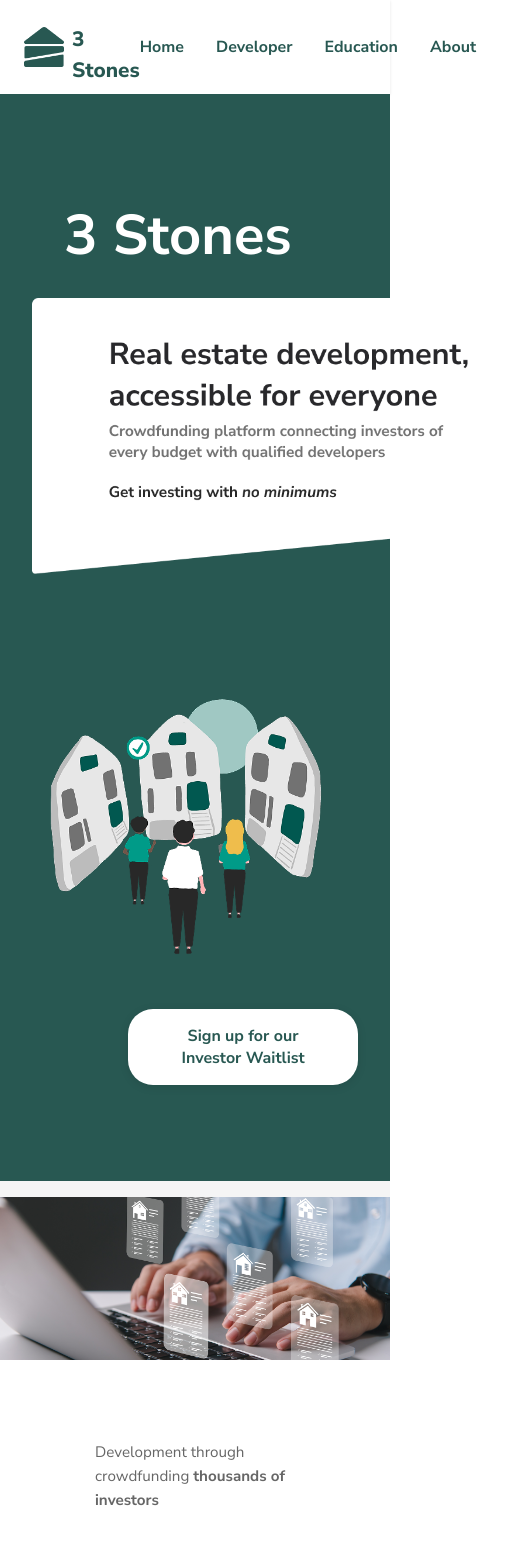
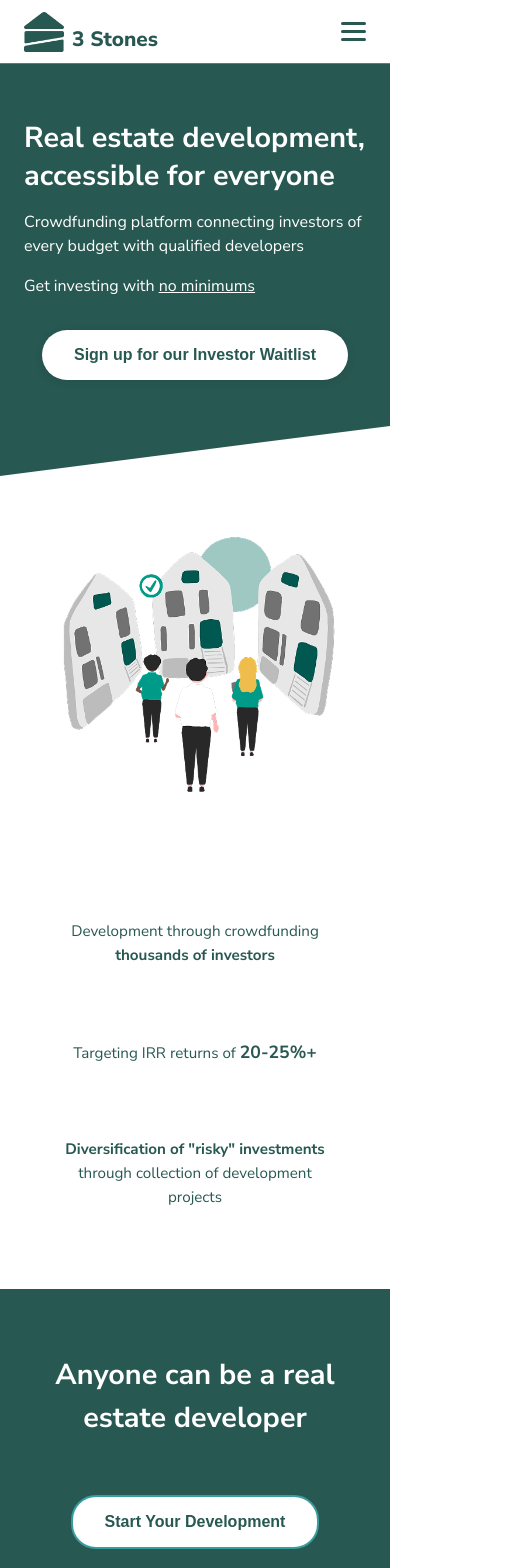
Before and after one commit to Scout-NU/3-stones, a React (Vite) app: page / in a window 390 px wide. Shown: the top 1568 px of the page, 532 px wide, since content can reach past the window. Built offline with nearby package versions, Linux system fonts and the light colour scheme.

Commit message:
added mobile feature

```diff
--- a/src/index.css
+++ b/src/index.css
@@ -5,7 +5,7 @@
 
   color-scheme: light dark;
   color: rgba(255, 255, 255, 0.87);
-  background-color: #242424;
+  background-color: #ffffff;
 
   font-synthesis: none;
   text-rendering: optimizeLegibility;
@@ -33,17 +33,6 @@ h1 {
   line-height: 1.1;
 }
 
-button {
-  border-radius: 8px;
-  border: 1px solid transparent;
-  padding: 0.6em 1.2em;
-  font-size: 1em;
-  font-weight: 500;
-  font-family: inherit;
-  background-color: #1a1a1a;
-  cursor: pointer;
-  transition: border-color 0.25s;
-}
 button:hover {
   border-color: #646cff;
 }
--- /dev/null
+++ b/src/pages/Homepage.css
@@ -0,0 +1,144 @@
+/* ==================== */
+/* MOBILE ONLY (under 768px) */
+/* ==================== */
+@media (max-width: 767px) {
+  /* Navigation - hide links, show hamburger */
+  .nav-links {
+    display: none !important;
+  }
+
+  .hamburger-menu {
+    display: flex !important;
+    flex-direction: column;
+    gap: 5px;
+    cursor: pointer;
+  }
+
+  .hamburger-menu span {
+    width: 25px;
+    height: 3px;
+    background-color: #285852;
+    border-radius: 2px;
+  }
+
+  /* Hero section */
+  .hero-section {
+    padding: 2rem 0 6rem 0 !important;
+    position: relative;
+    clip-path: polygon(0 0, 100% 0, 100% calc(100% - 50px), 0 100%);
+  }
+
+  /* Hero title - hide on mobile */
+  .hero-title {
+    display: none !important;
+  }
+
+  /* Info card image - hide on mobile */
+  .info-card-image {
+    display: none !important;
+  }
+
+  /* Info card text - show on mobile */
+  .info-card-text {
+    display: block !important;
+    color: white;
+    padding: 0 1.5rem;
+  }
+
+  .info-card-text h2 {
+    font-size: 1.8rem;
+    font-weight: bold;
+    margin-bottom: 1rem;
+    line-height: 1.3;
+  }
+
+  .info-card-text p {
+    font-size: 1rem;
+    margin-bottom: 1rem;
+    line-height: 1.5;
+  }
+
+  .info-card-text .no-minimums span {
+    text-decoration: underline;
+  }
+
+  /* Hero content */
+  .hero-content {
+    flex-direction: column !important;
+    gap: 2rem !important;
+    align-items: flex-start !important;
+  }
+
+  /* Hero graphic - hide on mobile */
+  .hero-graphic {
+    display: none !important;
+  }
+
+  /* Graphic section - show on mobile */
+  .graphic-section {
+    display: flex !important;
+    justify-content: center;
+    padding: 2rem;
+    background-color: white;
+  }
+
+  /* Stock laptop - hide on mobile */
+  .stock-laptop-section {
+    display: none !important;
+  }
+
+  /* CTA Button */
+  .hero-cta {
+    margin-left: 0 !important;
+    text-align: center !important;
+    margin-top: 1rem !important;
+  }
+
+  .hero-cta button {
+    margin-left: 0 !important;
+  }
+
+  /* Features section */
+  .features-container {
+    flex-direction: column !important;
+    gap: 2.5rem !important;
+    align-items: center !important;
+  }
+
+  .features-container > div {
+    text-align: center !important;
+    max-width: 280px !important;
+  }
+
+  .features-container p {
+    color: #285852 !important;
+  }
+
+  /* Bottom CTA */
+  .bottom-cta {
+    flex-direction: column !important;
+    text-align: center !important;
+    gap: 2rem !important;
+  }
+
+  .bottom-cta h2 {
+    text-align: center !important;
+  }
+}
+
+/* ==================== */
+/* DESKTOP (768px+) - Hide mobile-only elements */
+/* ==================== */
+@media (min-width: 768px) {
+  .hamburger-menu {
+    display: none !important;
+  }
+
+  .info-card-text {
+    display: none !important;
+  }
+
+  .graphic-section {
+    display: none !important;
+  }
+}
--- a/src/pages/Homepage.tsx
+++ b/src/pages/Homepage.tsx
@@ -2,6 +2,7 @@ import logo from '../assets/3StonesLogo.png'
 import homePageGraphic from '../assets/HomePageGraphic.png'
 import stockLaptop from '../assets/StockLaptop.png'
 import infoCard from '../assets/InfoCard.png'
+import './Homepage.css'
 
 export default function Homepage() {
   return (
@@ -23,7 +24,16 @@ export default function Homepage() {
           />
           <span style={{ fontWeight: '800', fontSize: '1.3rem', color: '#285852', marginLeft: '0.5rem', marginTop: '1rem' }}>3 Stones</span>
         </div>
-        <div style={{ display: 'flex', gap: '2rem' }}>
+
+        {/* Hamburger Menu (mobile only) */}
+        <div className="hamburger-menu" style={{ display: 'none' }}>
+          <span></span>
+          <span></span>
+          <span></span>
+        </div>
+
+        {/* Nav Links (desktop) */}
+        <div className="nav-links" style={{ display: 'flex', gap: '2rem' }}>
           {['Home', 'Developer', 'Education', 'About'].map(item => (
             <a key={item} href="#" style={{
               textDecoration: 'none',
@@ -36,7 +46,7 @@ export default function Homepage() {
       </nav>
 
       {/* Hero Section */}
-      <section style={{
+      <section className="hero-section" style={{
         backgroundColor: '#285852',
         padding: '4rem 2rem 6rem 2rem',
         color: 'white'
@@ -45,7 +55,7 @@ export default function Homepage() {
           maxWidth: '1200px',
           margin: '0 auto'
         }}>
-          <h1 style={{
+          <h1 className="hero-title" style={{
             fontSize: '3.5rem',
             fontWeight: 'bold',
             textAlign: 'left',
@@ -53,22 +63,30 @@ export default function Homepage() {
             marginLeft: '2rem'
           }}><strong>3 Stones</strong></h1>
 
-          <div style={{
+          <div className="hero-content" style={{
             display: 'flex',
             justifyContent: 'flex-start',
             alignItems: 'center',
             gap: '6rem',
             flexWrap: 'wrap'
           }}>
-            {/* Info Card */}
+            {/* Info Card Image (desktop) */}
             <img
+              className="info-card-image"
               src={infoCard}
               alt="Real estate development, accessible for everyone"
               style={{ maxWidth: '500px', height: 'auto' }}
             />
 
-            {/* Illustration */}
-            <div style={{ maxWidth: '300px' }}>
+            {/* Info Card Text (mobile only - hidden by default) */}
+            <div className="info-card-text" style={{ display: 'none' }}>
+              <h2>Real estate development, accessible for everyone</h2>
+              <p>Crowdfunding platform connecting investors of every budget with qualified developers</p>
+              <p className="no-minimums">Get investing with <span>no minimums</span></p>
+            </div>
+
+            {/* Illustration (desktop) */}
+            <div className="hero-graphic" style={{ maxWidth: '300px' }}>
               <img
                 src={homePageGraphic}
                 alt="Real estate illustration"
@@ -78,7 +96,7 @@ export default function Homepage() {
           </div>
 
           {/* CTA Button */}
-          <div style={{ textAlign: 'left', marginTop: '2rem' }}>
+          <div className="hero-cta" style={{ textAlign: 'left', marginTop: '2rem' }}>
             <button style={{
               backgroundColor: 'white',
               color: '#285852',
@@ -97,8 +115,17 @@ export default function Homepage() {
         </div>
       </section>
 
+      {/* Graphic Section (mobile only) */}
+      <section className="graphic-section" style={{ display: 'none' }}>
+        <img
+          src={homePageGraphic}
+          alt="Real estate illustration"
+          style={{ width: '100%', height: 'auto', maxWidth: '300px' }}
+        />
+      </section>
+
       {/* Image Section */}
-      <section style={{
+      <section className="stock-laptop-section" style={{
         paddingTop: '1rem',
         backgroundColor: '#f5f5f5'
       }}>
@@ -114,7 +141,7 @@ export default function Homepage() {
         padding: '4rem 2rem',
         backgroundColor: 'white'
       }}>
-        <div style={{
+        <div className="features-container" style={{
           display: 'flex',
           justifyContent: 'center',
           gap: '7.5rem',
@@ -141,7 +168,7 @@ export default function Homepage() {
       </section>
 
       {/* Bottom CTA Section */}
-      <section style={{
+      <section className="bottom-cta" style={{
         backgroundColor: '#285852',
         padding: '2.5rem 2rem',
         display: 'flex',
```
